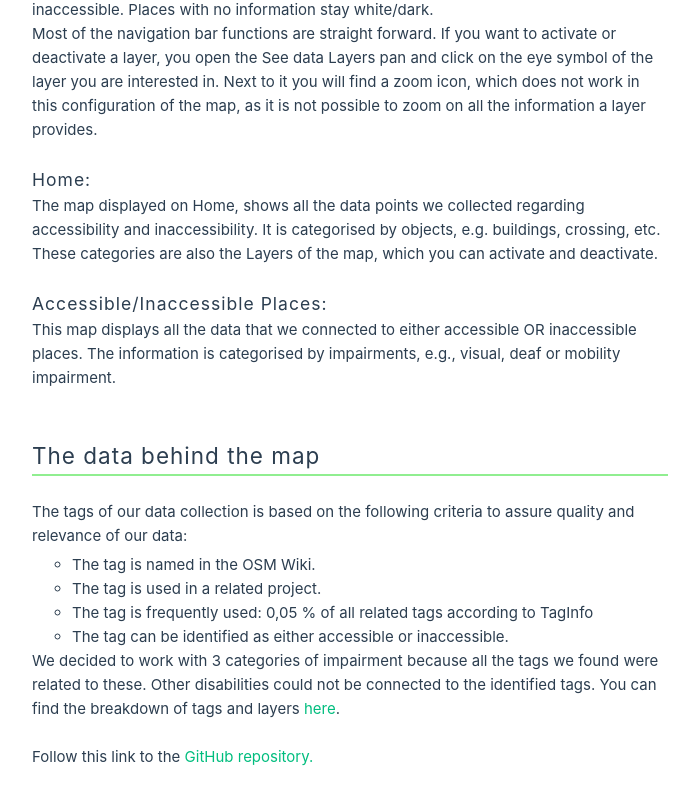
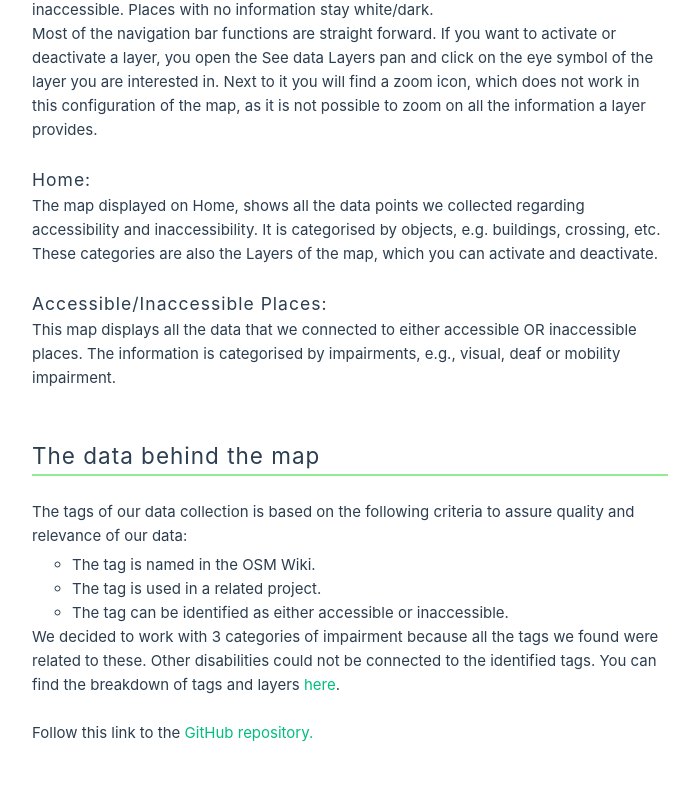
Before and after one commit to sammyhawkrad/osm-accessibility-coverage, a Vue app: page /#/about in a window 1280 px wide. Shown: the part 2102-2907 px from the top of the page, without its empty margins (112-811 px from the left). Built offline with nearby package versions, Linux system fonts and the light colour scheme.

Commit message:
textedit

```diff
--- a/src/views/AboutView.vue
+++ b/src/views/AboutView.vue
@@ -130,13 +130,7 @@
         <ul>
           <li>The tag is named in the OSM Wiki.</li>
           <li>The tag is used in a related project.</li>
-          <li>
-            The tag is frequently used: 0,05 % of all related tags according to
-            TagInfo
-          </li>
-          <li>
-            The tag can be identified as either accessible or inaccessible.
-          </li>
+          <li>The tag can be identified as either accessible or inaccessible.</li>
         </ul>
         <p>
           We decided to work with 3 categories of impairment because all the
@@ -220,7 +214,6 @@ aside {
 
 aside img {
   width: 100%;
-  height: 330px;
 }
 
 figcaption {
```
